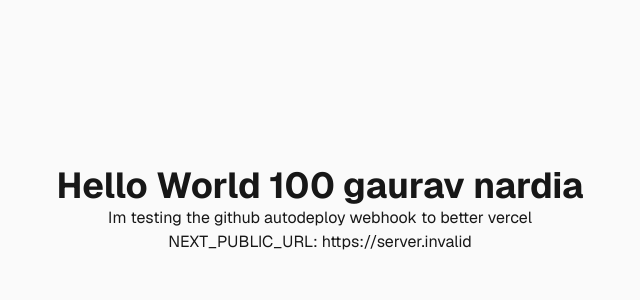
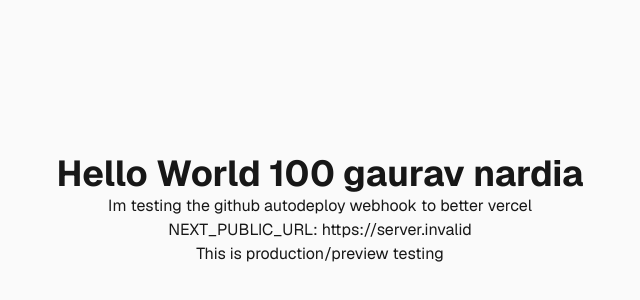
Before and after one commit to GauravNardia/clean-nextjs, a Next.js app: page / in a window 1280 px wide. Shown: the part 190-490 px from the top of the page, without its empty margins (320-960 px from the left). Built offline with nearby package versions, Linux system fonts and the light colour scheme; no server answers.

Commit message:
test production deploy

```diff
--- a/app/page.tsx
+++ b/app/page.tsx
@@ -7,6 +7,7 @@
         <h1 className="text-4xl font-bold">Hello World 100 gaurav nardia</h1>
         <p>Im testing the github autodeploy webhook to better vercel</p>
         <p>NEXT_PUBLIC_URL: {process.env.NEXT_PUBLIC_URL}</p>
+        <h1>This is production/preview testing</h1>
       </div>
     </div>
   );
```
